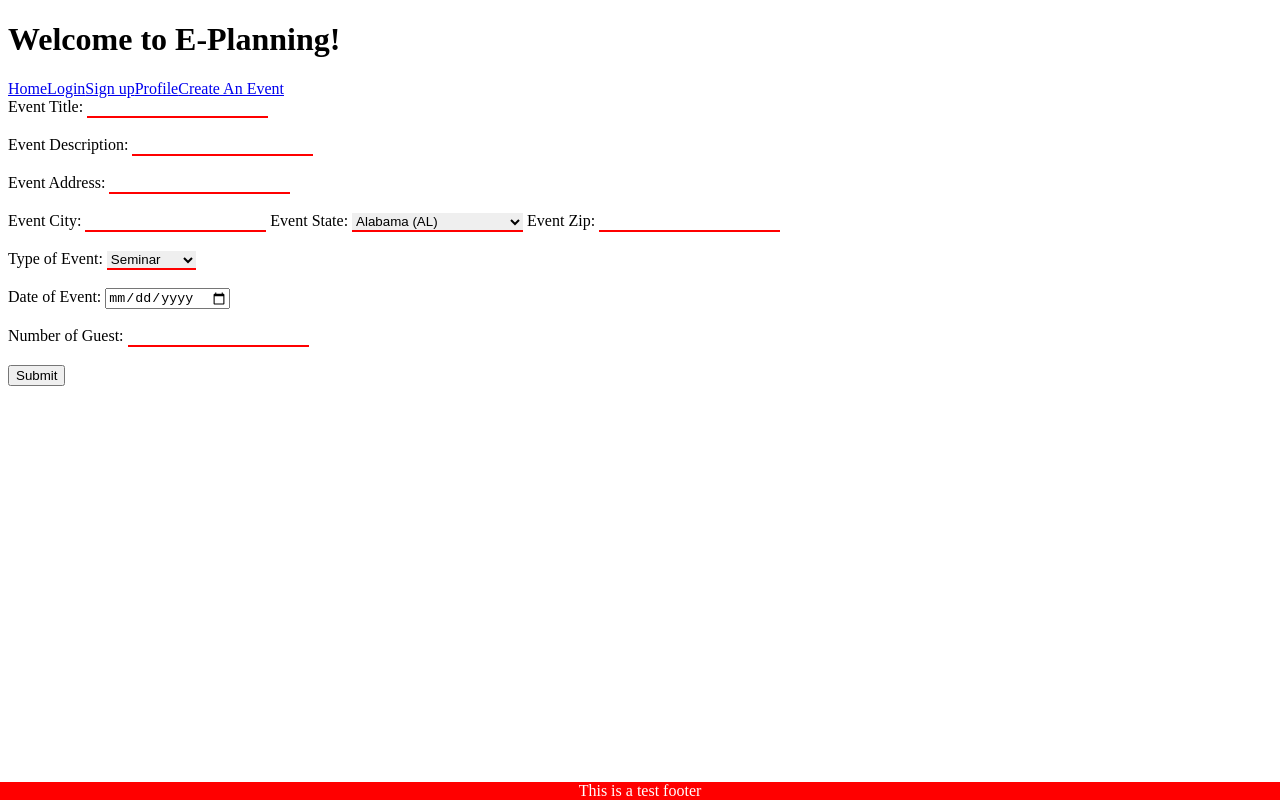
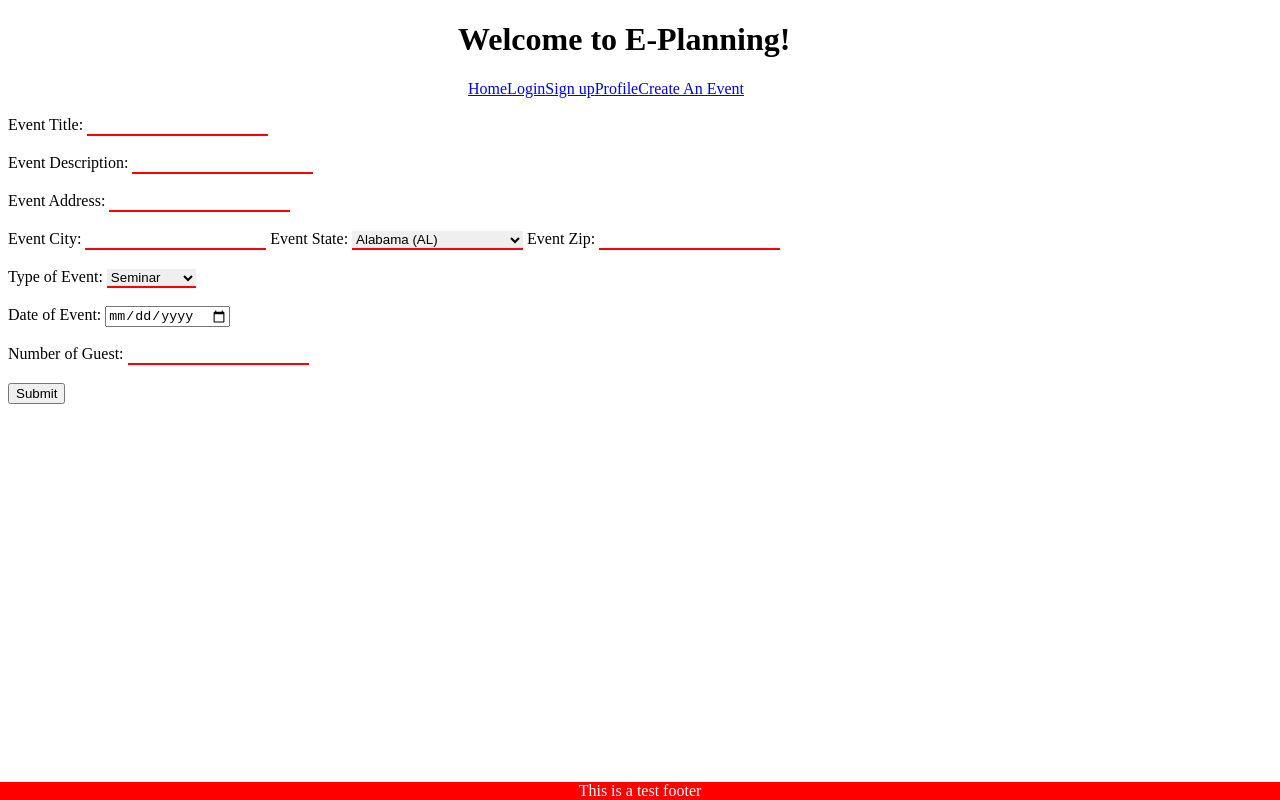
Before and after one commit to lfung218/e-planning-web, an Angular app: page /create in a window 1280 px wide. Built offline with nearby package versions, Linux system fonts and the light colour scheme.

Commit message:
Created Event Creation Form & updated some designs

```diff
--- a/src/app/app.component.css
+++ b/src/app/app.component.css
@@ -0,0 +1,3 @@
+div {
+    margin-left: 450px;
+}
--- a/src/app/app.component.html
+++ b/src/app/app.component.html
@@ -1,9 +1,11 @@
-<h1 class="title">
-  Welcome to {{ title }}!
-</h1>
+<div class="title">
+    <h1>
+        Welcome to {{ title }}!
+    </h1>
+</div>
 
 <app-nav-bar></app-nav-bar>
-
+<br>
 <router-outlet></router-outlet>
 
 <app-footer></app-footer>
--- a/src/app/create/create.component.html
+++ b/src/app/create/create.component.html
@@ -60,12 +60,12 @@
       <option value="TN">Tennessee (TN)</option>
       <option value="TX">Texas (TX)</option>
       <option value="UT">Utah (UT)</option>
-      <option value="VT">Vermont</option>
-      <option value="VA">Virginia</option>
-      <option value="WA">Washington</option>
-      <option value="WV">West Virginia</option>
-      <option value="WI">Wisconsin</option>
-      <option value="WY">Wyoming</option>
+      <option value="VT">Vermont (VT)</option>
+      <option value="VA">Virginia (VA)</option>
+      <option value="WA">Washington (WA)</option>
+      <option value="WV">West Virginia (WV)</option>
+      <option value="WI">Wisconsin (WI)</option>
+      <option value="WY">Wyoming (WY)</option>
     </select>
     Event Zip:
     <input type="number" name="EventZip">
@@ -77,6 +77,7 @@
       <option value="Conference">Conference</option>
       <option value="Party">Party</option>
       <option value="Meeting">Meeting</option>
+      <option value="Other">Other</option>
     </select>
     <br>
     <br>
--- a/src/app/nav-bar/nav-bar.component.css
+++ b/src/app/nav-bar/nav-bar.component.css
@@ -0,0 +1,4 @@
+nav{
+
+    margin-left: 460px;
+}
--- a/src/app/nav-bar/nav-bar.component.html
+++ b/src/app/nav-bar/nav-bar.component.html
@@ -4,5 +4,4 @@
   <a routerLink="/registration">Sign up</a>
   <a routerLink="/profile">Profile</a>
   <a routerLink="/create">Create An Event</a>
-
 </nav>
```
